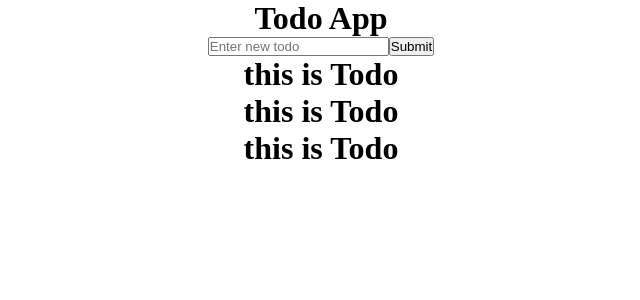
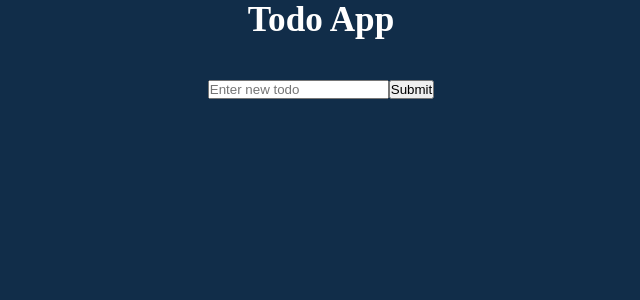
Before and after one commit to YurroUzhgorod/todo-app, a React (Create React App) app: page / in a window 1280 px wide. Shown: the top 300 px of the page, without its empty margins (319-959 px from the left). Built offline with nearby package versions, Linux system fonts and the light colour scheme.

Commit message:
added base functionality of the components

```diff
--- a/src/App.css
+++ b/src/App.css
@@ -1,3 +1,7 @@
 .App {
   text-align: center;
 }
+h1 {
+  font-size: 2.2rem;
+  margin-bottom: 40px;
+}
--- a/src/App.js
+++ b/src/App.js
@@ -1,13 +1,19 @@
+import { useState } from "react";
 import "./App.css";
 import TodoForm from "./components/Todos/TodoForm";
-import TodoList from "./components/Todos/Todolist";
+import TodoList from "./components/Todos/TodoList";
 
 function App() {
+  const [todos, setTodos] = useState([]);
+
+  const addTodoHandler = (text) => {
+    setTodos((prevTodos) => [...prevTodos, text]);
+  };
   return (
     <div className="App">
       <h1>Todo App</h1>
-      <TodoForm />
-      <TodoList />
+      <TodoForm addTodo={addTodoHandler} />
+      <TodoList todos={todos} />
     </div>
   );
 }
--- a/src/components/Todos/Todo.js
+++ b/src/components/Todos/Todo.js
@@ -1,5 +1,5 @@
-function Todo() {
-  return <h1>this is Todo</h1>;
+function Todo({ todo }) {
+  return <h3>{todo}</h3>;
 }
 
 export default Todo;
--- a/src/components/Todos/TodoForm.js
+++ b/src/components/Todos/TodoForm.js
@@ -1,9 +1,30 @@
-function TodoForm() {
+import { useState } from "react";
+
+function TodoForm({ addTodo }) {
+  const [text, setText] = useState("");
+
+  const onSubmitHandler = (event) => {
+    event.preventDefault();
+    addTodo(text);
+    setText("");
+  };
+
+  const onChangeHandler = (e) => {
+    const { value } = e.target;
+    setText(value);
+  };
   return (
-    <form>
-      <input placeholder="Enter new todo" />
-      <button type="submit">Submit</button>
+    <form onSubmit={onSubmitHandler}>
+      <input
+        placeholder="Enter new todo"
+        value={text}
+        onChange={onChangeHandler}
+      />
+      <button type="submit" onClick={onSubmitHandler}>
+        Submit
+      </button>
     </form>
   );
 }
+
 export default TodoForm;
--- a/src/components/Todos/Todolist.js
+++ b/src/components/Todos/Todolist.js
@@ -1,12 +1,6 @@
 import Todo from "./Todo";
 
-function TodoList() {
-  return (
-    <>
-      <Todo />
-      <Todo />
-      <Todo />
-    </>
-  );
+function TodoList({ todos }) {
+  return todos.map((todo, index) => <Todo key={index} todo={todo} />);
 }
 export default TodoList;
--- a/src/index.css
+++ b/src/index.css
@@ -2,3 +2,7 @@
   margin: 0;
   padding: 0;
 }
+body {
+  color: white;
+  background-color: #112d49;
+}
```
